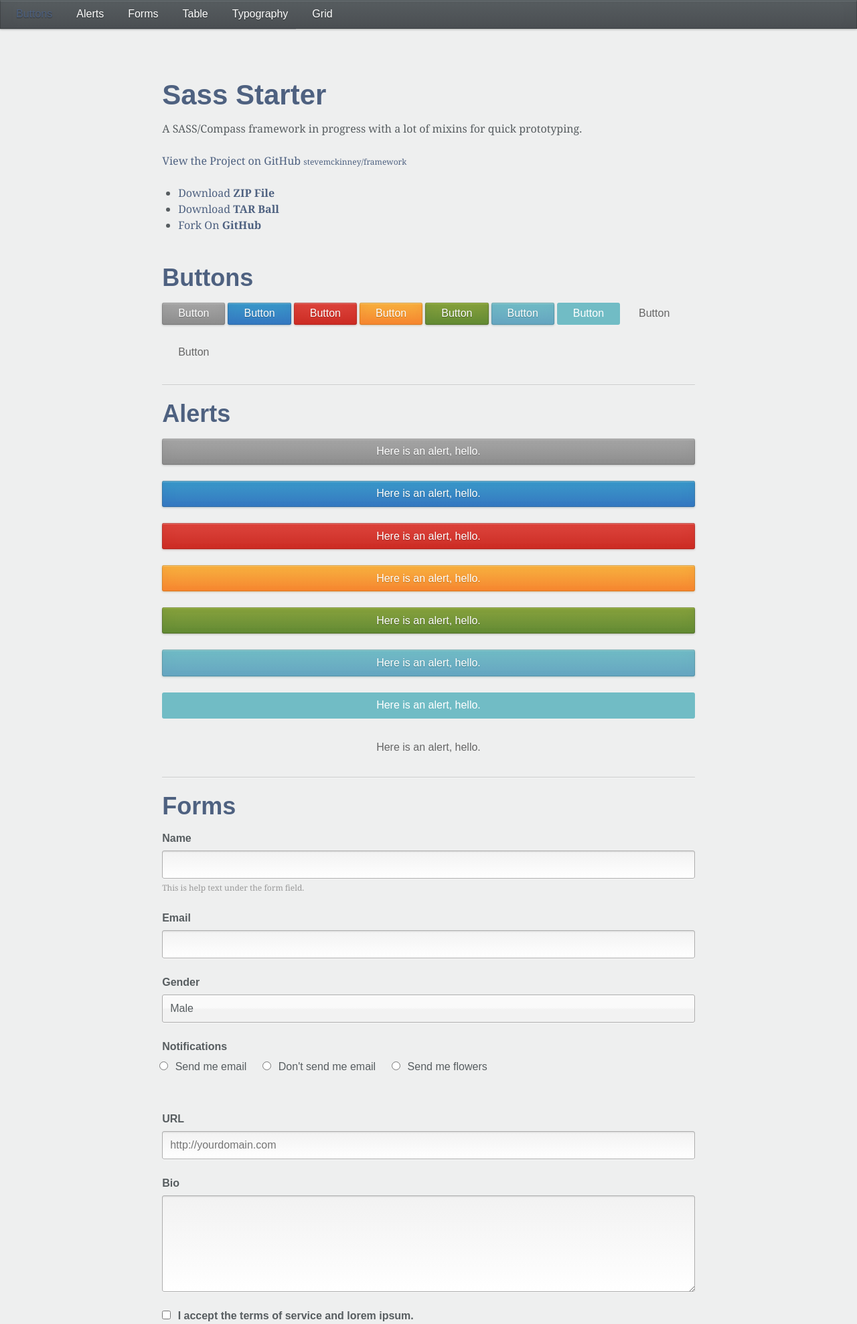
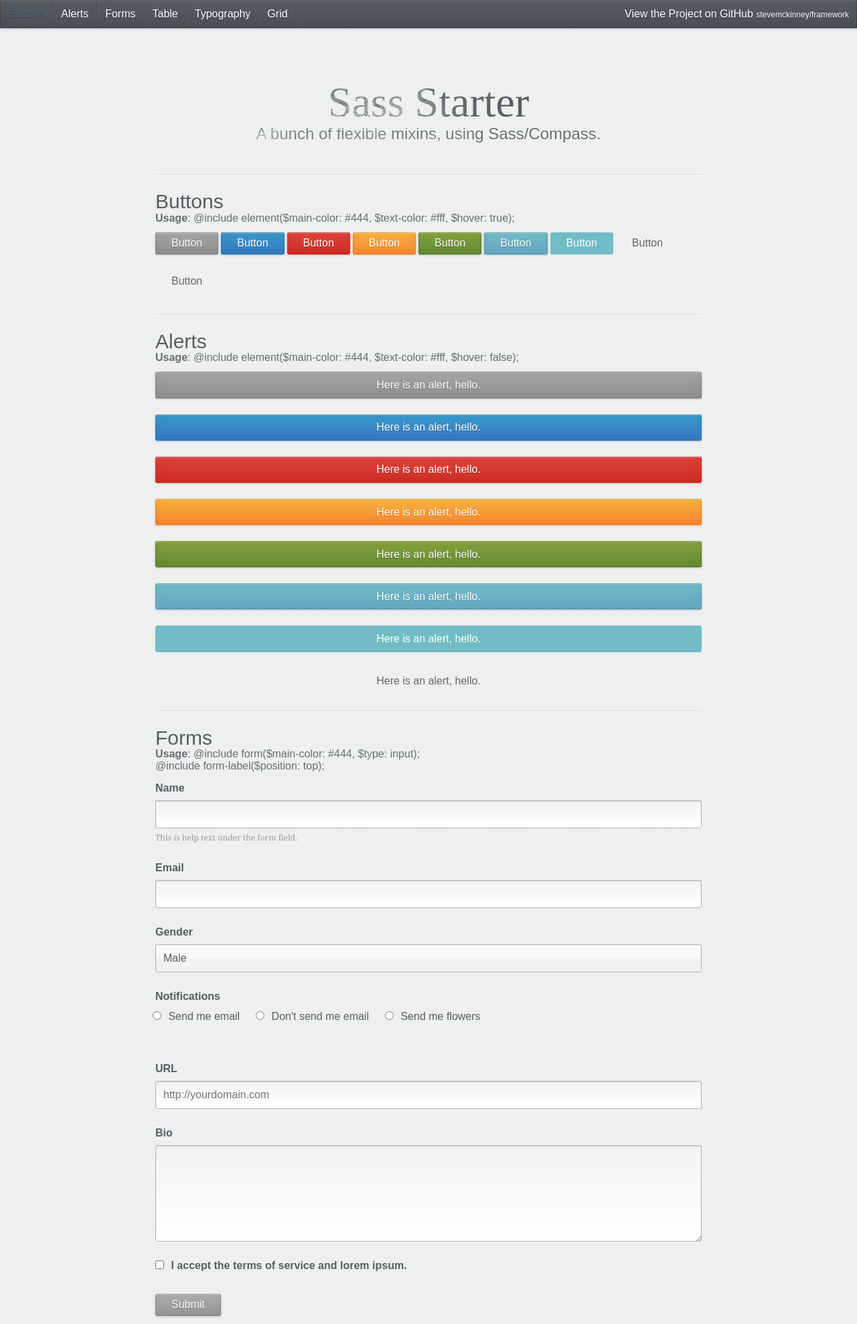
Before and after one commit to stevemckinney/twist, a PHP site: page /_site/index.html in a window 1280 px wide. Shown: the top 1977 px of the page at 67% size. Run offline with PHP 8.4, Linux system fonts and the light colour scheme; some libraries are stand-ins or nearby versions.

Commit message:
pages setup

```diff
--- a/_site/assets/css/master.css
+++ b/_site/assets/css/master.css
@@ -287,7 +287,6 @@ table {
   .grid-6,
   .grid-half,
   .grid-full,
-  [role="main"],
   [role="banner"],
   [role="contentinfo"],
   .grid-unit,
@@ -338,7 +337,6 @@ table {
   /* line 65, ../sass/import/_grid.scss */
   .grid-6,
   .grid-full,
-  [role="main"],
   [role="banner"],
   [role="contentinfo"] {
     width: 97.5%;
@@ -630,6 +628,7 @@ html, body {
 /* line 6, ../sass/site/_style.scss */
 [role="main"] {
   *zoom: 1;
+  clear: both;
 }
 /* line 38, ../../../../../.rvm/gems/ruby-1.9.3-p194/gems/compass-0.12.2/frameworks/compass/stylesheets/compass/utilities/general/_clearfix.scss */
 [role="main"]:after {
@@ -643,24 +642,31 @@ address, article, aside, blockquote, center, dir, div, dd, details, dl, dt, fiel
   margin-bottom: 1.5em;
 }
 
+/* line 15, ../sass/site/_style.scss */
+[role="banner"] {
+  -webkit-filter: drop-shadow(0 1px 0 white);
+  -moz-filter: drop-shadow(0 1px 0 white);
+  filter: drop-shadow(0 1px 0 white);
+}
+
 @-webkit-keyframes drop {
-  /* line 21, ../sass/site/_style.scss */
+  /* line 23, ../sass/site/_style.scss */
   60% {
     top: 0;
   }
 
-  /* line 23, ../sass/site/_style.scss */
+  /* line 25, ../sass/site/_style.scss */
   80% {
     top: -6px;
   }
 
-  /* line 25, ../sass/site/_style.scss */
+  /* line 27, ../sass/site/_style.scss */
   100% {
     top: 0;
   }
 }
 
-/* line 27, ../sass/site/_style.scss */
+/* line 29, ../sass/site/_style.scss */
 [role="navigation"] {
   *zoom: 1;
   display: inline-block;
@@ -698,41 +704,40 @@ address, article, aside, blockquote, center, dir, div, dd, details, dl, dt, fiel
 .no-cssgradients [role="navigation"] {
   background: #575d60;
 }
-/* line 39, ../sass/site/_style.scss */
+/* line 41, ../sass/site/_style.scss */
 [role="navigation"] a {
-  -webkit-box-shadow: 0 1px 0 rgba(118, 126, 130, 0.35);
-  -moz-box-shadow: 0 1px 0 rgba(118, 126, 130, 0.35);
-  box-shadow: 0 1px 0 rgba(118, 126, 130, 0.35);
+  -webkit-box-shadow: 1px 0 0 rgba(118, 126, 130, 0.35);
+  -moz-box-shadow: 1px 0 0 rgba(118, 126, 130, 0.35);
+  box-shadow: 1px 0 0 rgba(118, 126, 130, 0.35);
   font-family: "freight-sans-pro", sans-serif;
   color: white;
   display: inline-block;
   padding: 0.75em;
-  padding-left: 1.5em;
-  border-bottom: 1px solid rgba(57, 60, 62, 0.5);
-}
-/* line 47, ../sass/site/_style.scss */
+  border-right: 1px solid rgba(57, 60, 62, 0.5);
+}
+/* line 48, ../sass/site/_style.scss */
 [role="navigation"] a:hover, [role="navigation"] a:focus {
   color: #4e6180;
 }
-/* line 49, ../sass/site/_style.scss */
+/* line 50, ../sass/site/_style.scss */
 [role="navigation"] a:last-child {
   -webkit-box-shadow: none;
   -moz-box-shadow: none;
   box-shadow: none;
+  float: right;
   border: none;
 }
 
-/* line 55, ../sass/site/_style.scss */
+/* line 57, ../sass/site/_style.scss */
 [role="contentinfo"] {
   padding: 1em 0 0;
-  border-top: 1px solid #e5ded3;
   clear: both;
 }
-/* line 60, ../sass/site/_style.scss */
+/* line 61, ../sass/site/_style.scss */
 [role="contentinfo"] ul {
   padding: 0;
 }
-/* line 62, ../sass/site/_style.scss */
+/* line 63, ../sass/site/_style.scss */
 [role="contentinfo"] li {
   list-style: none;
   font: 700 0.75em "adelle", ff-meta-serif-web-pro, georgia, serif;
@@ -746,96 +751,132 @@ address, article, aside, blockquote, center, dir, div, dd, details, dl, dt, fiel
 /* line 6, ../sass/site/_typography.scss */
 h1, h2, h3, h4, h5, h6 {
   font-family: "freight-sans-pro", sans-serif;
+  font-weight: 400;
+  color: #575d60;
+  padding: 0;
+}
+/* line 11, ../sass/site/_typography.scss */
+h1 a, h2 a, h3 a, h4 a, h5 a, h6 a {
+  color: #575d60;
+}
+/* line 13, ../sass/site/_typography.scss */
+h1 a:hover, h1 a:focus, h2 a:hover, h2 a:focus, h3 a:hover, h3 a:focus, h4 a:hover, h4 a:focus, h5 a:hover, h5 a:focus, h6 a:hover, h6 a:focus {
   color: #4e6180;
-  padding: 0;
-}
-
-/* line 11, ../sass/site/_typography.scss */
+}
+
+/* line 16, ../sass/site/_typography.scss */
 h1, .h1 {
-  font-size: 2.625em;
-  line-height: 1.03571em;
-  margin: 0 0 0.4em;
-}
-/* line 15, ../sass/site/_typography.scss */
-[role="banner"] h1 a, [role="banner"] .h1 a {
-  color: #4e6180;
-}
-
-/* line 17, ../sass/site/_typography.scss */
-h2, .h2 {
   font-size: 2.25em;
   line-height: 1.04167em;
-  margin: 0 0 0.5em;
-}
-
-/* line 20, ../sass/site/_typography.scss */
-h3, .h3 {
+  margin: 0 0 0.66667em;
+}
+/* line 19, ../sass/site/_typography.scss */
+[role="banner"] h1, [role="banner"] .h1 {
+  font-family: "cubano";
+  font-size: 3em;
+  font-size: 5vw;
+  text-align: center;
+  display: block;
+  color: #4e6180;
+}
+
+/* line 26, ../sass/site/_typography.scss */
+h2, .h2 {
   font-size: 1.875em;
   line-height: 1.05em;
-  margin: 0 0 0.66667em;
-}
-
-/* line 23, ../sass/site/_typography.scss */
-h4, .h4 {
+  margin: 0 0 0.8em;
+}
+
+/* line 29, ../sass/site/_typography.scss */
+h3, .h3 {
   font-size: 1.5em;
   line-height: 1.0625em;
-  margin: 0 0 0.5em;
-}
-
-/* line 26, ../sass/site/_typography.scss */
+  margin: 0 0 1em;
+}
+
+/* line 32, ../sass/site/_typography.scss */
+h4, .h4 {
+  font-size: 1.3125em;
+  line-height: 1.07143em;
+  margin: 0 0 0.57143em;
+}
+
+/* line 35, ../sass/site/_typography.scss */
 h5, .h5 {
   font-size: 1.125em;
   line-height: 1.08333em;
-  margin: 0 0 0.57143em;
-}
-
-/* line 29, ../sass/site/_typography.scss */
+  margin: 0 0 0.66667em;
+}
+
+/* line 38, ../sass/site/_typography.scss */
 h6, .h6 {
   font-size: 1em;
   line-height: 1.125em;
-  margin: 0 0 0.57143em;
-}
-
-/* line 35, ../sass/site/_typography.scss */
+  margin: 0 0 0.75em;
+}
+
+/* line 42, ../sass/site/_typography.scss */
+.with-subheading {
+  margin: 0;
+}
+
+/* line 44, ../sass/site/_typography.scss */
+.subheading {
+  font-weight: 400;
+  color: #676e71;
+}
+
+/* line 48, ../sass/site/_typography.scss */
+.mask, [role="banner"] {
+  -webkit-mask: url('../images/mask.png?1347346801') 200px -25px;
+}
+
+/* line 53, ../sass/site/_typography.scss */
 p, li {
   font: 16px/1.5 "adelle", ff-meta-serif-web-pro, georgia, serif;
 }
 
-/* line 38, ../sass/site/_typography.scss */
+/* line 56, ../sass/site/_typography.scss */
 a {
   text-decoration: none;
   color: #4e6180;
 }
-/* line 42, ../sass/site/_typography.scss */
+/* line 60, ../sass/site/_typography.scss */
 a:hover, a:focus {
   color: #575d60;
 }
 
-/* line 75, ../sass/site/_style.scss */
+/* line 63, ../sass/site/_typography.scss */
+.text-center {
+  text-align: center;
+}
+
+/* line 76, ../sass/site/_style.scss */
 blockquote p {
   position: relative;
   z-index: 1;
 }
-/* line 78, ../sass/site/_style.scss */
+/* line 79, ../sass/site/_style.scss */
 blockquote:before {
   content: '“';
 }
 
-/* line 81, ../sass/site/_style.scss */
+/* line 82, ../sass/site/_style.scss */
 hr {
+  clear: both;
   border: none;
   height: 1px;
-  background: rgba(0, 0, 0, 0.15);
-  -webkit-box-shadow: 0 1px 0 rgba(255, 255, 255, 0.4);
-  -moz-box-shadow: 0 1px 0 rgba(255, 255, 255, 0.4);
-  box-shadow: 0 1px 0 rgba(255, 255, 255, 0.4);
-}
-
-/* line 87, ../sass/site/_style.scss */
+  background: rgba(0, 0, 0, 0.1);
+  -webkit-box-shadow: 0 1px 0 rgba(255, 255, 255, 0.8);
+  -moz-box-shadow: 0 1px 0 rgba(255, 255, 255, 0.8);
+  box-shadow: 0 1px 0 rgba(255, 255, 255, 0.8);
+}
+
+/* line 89, ../sass/site/_style.scss */
 .button {
   margin: 0 0 1.5em;
 }
-/* line 89, ../sass/site/_style.scss */
+/* line 91, ../sass/site/_style.scss */
 .button:nth-of-type(1) {
   display: inline-block;
   padding: 0.47368em 1.5em;
@@ -903,7 +944,7 @@ hr {
 .no-cssgradients .button:nth-of-type(1):active {
   background: #959595;
 }
-/* line 90, ../sass/site/_style.scss */
+/* line 92, ../sass/site/_style.scss */
 .button:nth-of-type(2) {
   display: inline-block;
   padding: 0.47368em 1.5em;
@@ -971,7 +1012,7 @@ hr {
 .no-cssgradients .button:nth-of-type(2):active {
   background: #328bb7;
 }
-/* line 91, ../sass/site/_style.scss */
+/* line 93, ../sass/site/_style.scss */
 .button:nth-of-type(3) {
   display: inline-block;
   padding: 0.47368em 1.5em;
@@ -1039,7 +1080,7 @@ hr {
 .no-cssgradients .button:nth-of-type(3):active {
   background: #d82f26;
 }
-/* line 92, ../sass/site/_style.scss */
+/* line 94, ../sass/site/_style.scss */
 .button:nth-of-type(4) {
   display: inline-block;
   padding: 0.47368em 1.5em;
@@ -1107,7 +1148,7 @@ hr {
 .no-cssgradients .button:nth-of-type(4):active {
   background: #f6a721;
 }
-/* line 93, ../sass/site/_style.scss */
+/* line 95, ../sass/site/_style.scss */
 .button:nth-of-type(5) {
   display: inline-block;
   padding: 0.47368em 1.5em;
@@ -1175,7 +1216,7 @@ hr {
 .no-cssgradients .button:nth-of-type(5):active {
   background: #819a3a;
 }
-/* line 94, ../sass/site/_style.scss */
+/* line 96, ../sass/site/_style.scss */
 .button:nth-of-type(6) {
   display: inline-block;
   padding: 0.47368em 1.5em;
@@ -1243,7 +1284,7 @@ hr {
 .no-cssgradients .button:nth-of-type(6):active {
   background: #5bb2bc;
 }
-/* line 95, ../sass/site/_style.scss */
+/* line 97, ../sass/site/_style.scss */
 .button:nth-of-type(7) {
   display: inline-block;
   padding: 0.47368em 1.5em;
@@ -1263,7 +1304,7 @@ hr {
 .button:nth-of-type(7):active {
   background: #5bb2bc;
 }
-/* line 96, ../sass/site/_style.scss */
+/* line 98, ../sass/site/_style.scss */
 .button:nth-of-type(8) {
   display: inline-block;
   padding: 0.47368em 1.5em;
@@ -1322,7 +1363,7 @@ hr {
 .no-cssgradients .button:nth-of-type(8):active {
   background: #5bb2bc;
 }
-/* line 97, ../sass/site/_style.scss */
+/* line 99, ../sass/site/_style.scss */
 .button:nth-of-type(9) {
   display: inline-block;
   padding: 0.47368em 1.5em;
@@ -1350,12 +1391,12 @@ hr {
   background: #5bb2bc;
 }
 
-/* line 99, ../sass/site/_style.scss */
+/* line 101, ../sass/site/_style.scss */
 .alert {
   margin: 0 0 1.5em;
   text-align: center;
 }
-/* line 102, ../sass/site/_style.scss */
+/* line 104, ../sass/site/_style.scss */
 .alert:nth-of-type(1) {
   display: block;
   padding: 0.47368em 1.5em;
@@ -1383,7 +1424,7 @@ hr {
 .no-cssgradients .alert:nth-of-type(1) {
   background: #a6a6a6;
 }
-/* line 103, ../sass/site/_style.scss */
+/* line 105, ../sass/site/_style.scss */
 .alert:nth-of-type(2) {
   display: block;
   padding: 0.47368em 1.5em;
@@ -1411,7 +1452,7 @@ hr {
 .no-cssgradients .alert:nth-of-type(2) {
   background: #3a9ac9;
 }
-/* line 104, ../sass/site/_style.scss */
+/* line 106, ../sass/site/_style.scss */
 .alert:nth-of-type(3) {
   display: block;
   padding: 0.47368em 1.5em;
@@ -1439,7 +1480,7 @@ hr {
 .no-cssgradients .alert:nth-of-type(3) {
   background: #dd453d;
 }
-/* line 105, ../sass/site/_style.scss */
+/* line 107, ../sass/site/_style.scss */
 .alert:nth-of-type(4) {
   display: block;
   padding: 0.47368em 1.5em;
@@ -1467,7 +1508,7 @@ hr {
 .no-cssgradients .alert:nth-of-type(4) {
   background: #f7b23f;
 }
-/* line 106, ../sass/site/_style.scss */
+/* line 108, ../sass/site/_style.scss */
 .alert:nth-of-type(5) {
   display: block;
   padding: 0.47368em 1.5em;
@@ -1495,7 +1536,7 @@ hr {
 .no-cssgradients .alert:nth-of-type(5) {
   background: #88a23d;
 }
-/* line 107, ../sass/site/_style.scss */
+/* line 109, ../sass/site/_style.scss */
 .alert:nth-of-type(6) {
   display: block;
   padding: 0.47368em 1.5em;
@@ -1523,7 +1564,7 @@ hr {
 .no-cssgradients .alert:nth-of-type(6) {
   background: #71bcc5;
 }
-/* line 108, ../sass/site/_style.scss */
+/* line 110, ../sass/site/_style.scss */
 .alert:nth-of-type(7) {
   display: block;
   padding: 0.47368em 1.5em;
@@ -1535,7 +1576,7 @@ hr {
   border-radius: 3px;
   background: #71bcc5;
 }
-/* line 109, ../sass/site/_style.scss */
+/* line 111, ../sass/site/_style.scss */
 .alert:nth-of-type(8) {
   display: block;
   padding: 0.47368em 1.5em;
@@ -1554,7 +1595,7 @@ hr {
   border: 1px solid transparent;
 }
 
-/* line 111, ../sass/site/_style.scss */
+/* line 113, ../sass/site/_style.scss */
 label {
   line-height: 1.5;
   font: 700 16px/1.5 "freight-sans-pro", sans-serif;
@@ -1562,7 +1603,7 @@ label {
   margin: 0 0 .375em;
 }
 
-/* line 113, ../sass/site/_style.scss */
+/* line 115, ../sass/site/_style.scss */
 [type="text"], [type="email"], [type="password"], [type="url"], textarea {
   -webkit-border-radius: 3px;
   -moz-border-radius: 3px;
@@ -1595,7 +1636,7 @@ label {
   background: white;
 }
 
-/* line 115, ../sass/site/_style.scss */
+/* line 117, ../sass/site/_style.scss */
 [type="submit"] {
   -webkit-border-radius: 3px;
   -moz-border-radius: 3px;
@@ -1669,7 +1710,7 @@ label {
   background: #9d9d9d;
 }
 
-/* line 117, ../sass/site/_style.scss */
+/* line 119, ../sass/site/_style.scss */
 [type="checkbox"], [type="radio"] {
   -webkit-border-radius: 3px;
   -moz-border-radius: 3px;
@@ -1679,7 +1720,7 @@ label {
   margin: 0 0.375em 0 0;
 }
 
-/* line 119, ../sass/site/_style.scss */
+/* line 121, ../sass/site/_style.scss */
 select {
   -webkit-border-radius: 3px;
   -moz-border-radius: 3px;
@@ -1716,7 +1757,7 @@ select:before {
   right: 0.75em;
 }
 
-/* line 121, ../sass/site/_style.scss */
+/* line 123, ../sass/site/_style.scss */
 textarea {
   -webkit-border-radius: 3px;
   -moz-border-radius: 3px;
@@ -1749,25 +1790,25 @@ textarea:focus {
   background: white;
 }
 
-/* line 125, ../sass/site/_style.scss */
+/* line 127, ../sass/site/_style.scss */
 .form-help {
   margin: .375em 0 0 0;
   font-size: 12px;
   color: #999;
 }
 
-/* line 130, ../sass/site/_style.scss */
+/* line 132, ../sass/site/_style.scss */
 .radio ul {
   list-style: none;
   padding: 0;
 }
-/* line 133, ../sass/site/_style.scss */
+/* line 135, ../sass/site/_style.scss */
 .radio li {
   display: inline-block;
   padding-right: 1.5em;
   margin-left: -4px;
 }
-/* line 137, ../sass/site/_style.scss */
+/* line 139, ../sass/site/_style.scss */
 .radio li > label {
   font-weight: 400;
 }
--- a/_site/index.html
+++ b/_site/index.html
@@ -49,20 +49,19 @@
 	<div class="container">
 
 		<header role="banner">
-			<h1><a href="/">Sass Starter</a></h1>
-      <p>A SASS/Compass framework in progress with a lot of mixins for quick prototyping.</p>
-      <p class="view"><a href="https://github.com/stevemckinney/framework">View the Project on GitHub <small>stevemckinney/framework</small></a></p>
-      <ul>
-        <li><a href="https://github.com/stevemckinney/framework/zipball/master">Download <strong>ZIP File</strong></a></li>
-        <li><a href="https://github.com/stevemckinney/framework/tarball/master">Download <strong>TAR Ball</strong></a></li>
-        <li><a href="https://github.com/stevemckinney/framework">Fork On <strong>GitHub</strong></a></li>
-      </ul>
+			<h1 class="with-subheading"><a href="/">Sass Starter</a></h1>
+      <h2 class="h3 subheading text-center">A bunch of flexible mixins, using Sass/Compass.</h2>
 		</header>
+
+		<hr>
+
 		<nav role="navigation" class="nav">
-			<a href="#buttons" title="Back to the top effectively and all button styles">Buttons</a><a href="#alerts"  title="Alert styles">Alerts</a><a href="#forms" title="Form styles">Forms</a><a href="#table" title="Table styles">Table</a><a href="#typography" title="Heading styles, etc">Typography</a><a href="#grid" title="6 column grid">Grid</a>
+			<a href="#buttons" title="Back to the top effectively and all button styles">Buttons</a><a href="#alerts"  title="Alert styles">Alerts</a><a href="#forms" title="Form styles">Forms</a><a href="#table" title="Table styles">Table</a><a href="#typography" title="Heading styles, etc">Typography</a><a href="#grid" title="6 column grid">Grid</a><a href="https://github.com/stevemckinney/framework">View the Project on GitHub <small>stevemckinney/framework</small></a>
 		</nav>
+
 		<section role="main">
-			<h2 id="buttons">Buttons</h2>
+			<h2 id="buttons" class="with-subheading">Buttons</h2>
+<h3 class="h6 subheading"><strong>Usage</strong>: @include element($main-color: #444, $text-color: #fff, $hover: true);</h3>
 <a href="#" class="button">Button</a>
 <a href="#" class="button">Button</a>
 <a href="#" class="button">Button</a>
@@ -75,7 +74,8 @@
 
 <hr>
 
-<h2 id="alerts">Alerts</h2>
+<h2 id="alerts" class="with-subheading">Alerts</h2>
+<h3 class="h6 subheading"><strong>Usage</strong>: @include element($main-color: #444, $text-color: #fff, $hover: false);</h3>
 <p class="alert">Here is an alert, hello.</p>
 <p class="alert">Here is an alert, hello.</p>
 <p class="alert">Here is an alert, hello.</p>
@@ -87,7 +87,8 @@
 
 <hr>
 
-<h2 id="forms">Forms</h2>
+<h2 id="forms" class="with-subheading">Forms</h2>
+<h3 class="h6 subheading"><strong>Usage</strong>: @include form($main-color: #444, $type: input);<br>@include form-label($position: top);</h3>
 <form action="/">
 	<fieldset>
 		<label for="name">Name</label>
@@ -139,7 +140,8 @@
 
 <hr>
 
-<h2 id="table">Table</h2>
+<h2 id="table" class="with-subheading">Table</h2>
+<h3 class="h6 subheading"><strong>Usage</strong>: @include table($main-color: #444, $striped: true);</h3>
 <table>
 	<thead>
 		<tr>
@@ -228,6 +230,8 @@
 </div>
 		</section>
 
+		<hr>
+
 		<footer role="contentinfo">
 			<ul>
 				<li>Sass starter, free to use as you please as long as you don't sell it on.</li>
```
Also changed, not shown: _layouts/default.html (+9 -9 lines), assets/css/master.css (+137 -96 lines), assets/sass/site/_style.scss (+10 -8 lines), assets/sass/site/_typography.scss (+35 -14 lines), index.html (+8 -4 lines), _site/assets/images/mask.png (added), assets/images/mask.png (added).
